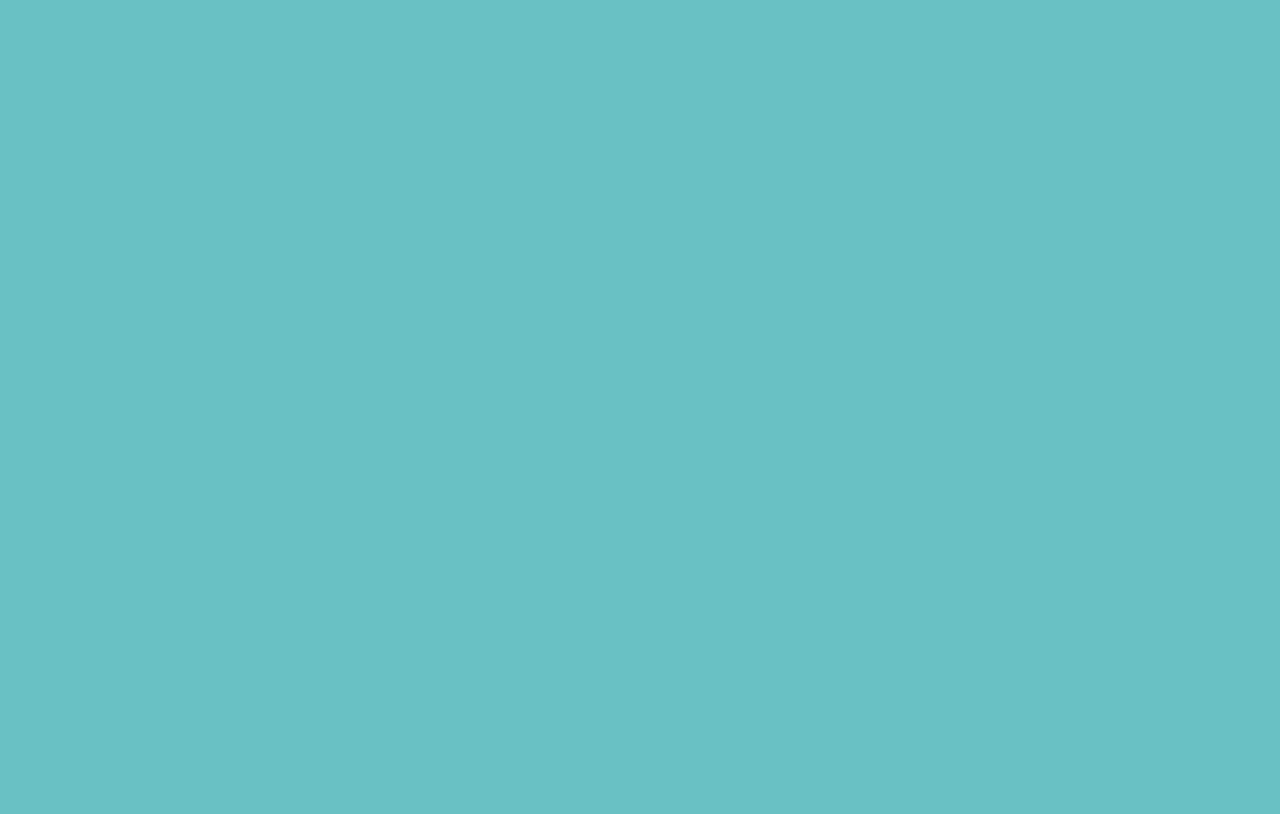
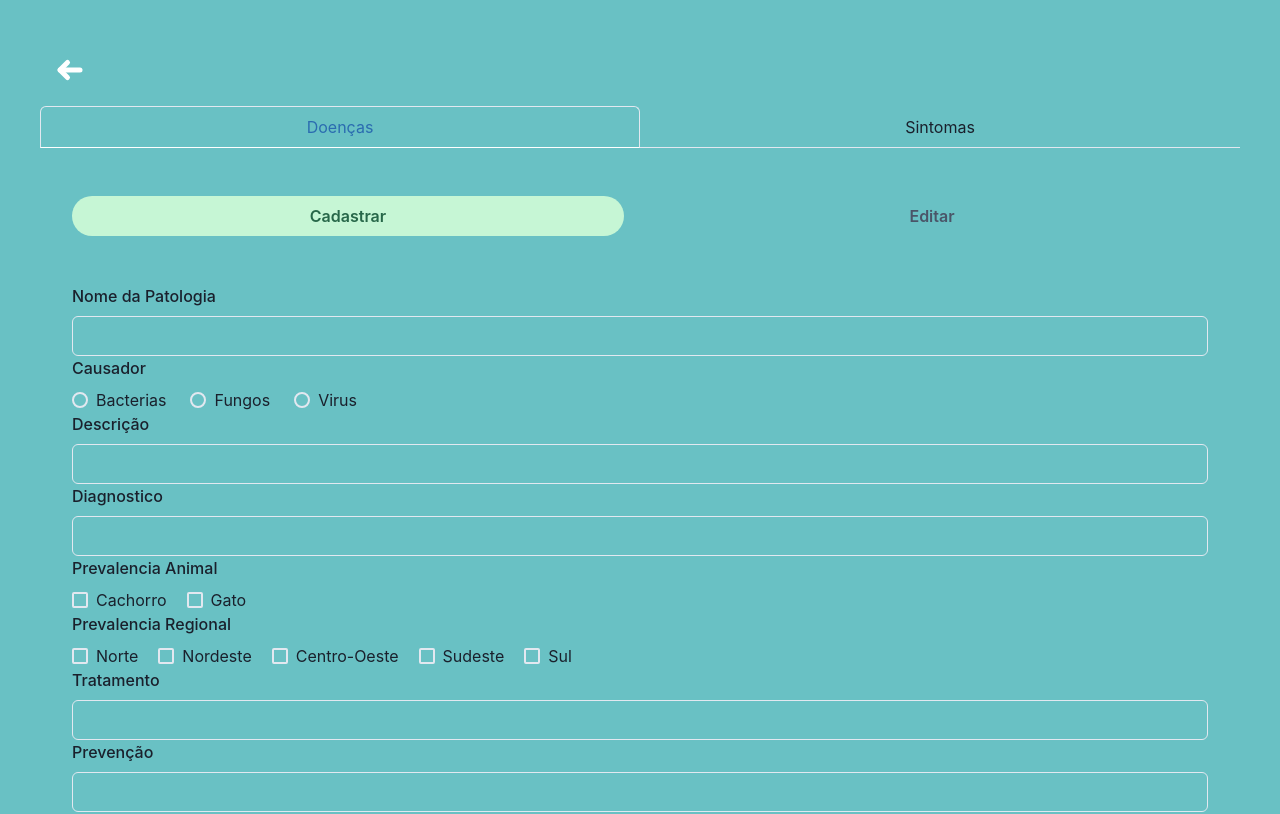
Before and after one commit to YuriDonato/clinicalvet, a React (Create React App) app: page /admin/registerDisease in a window 1280 px wide. Before the commit this address had no page. Shown: the top 814 px of the page. Built offline with nearby package versions, Linux system fonts and the light colour scheme; no server answers; the database is empty.

Commit message:
last update

```diff
--- a/src/pages/newRegisterDisease/index.tsx
+++ b/src/pages/newRegisterDisease/index.tsx
@@ -6,7 +6,7 @@ import EditDiseaseTab from '../../components/Admin/registerDisease/Edit'
 import RegisterSymptomTab from '../../components/Admin/registerSymptom/Register'
 import EditSymptomTab from '../../components/Admin/registerSymptom/Edit'
 
-const NewRegisterDisease = () => {
+const RegisterDisease = () => {
   return (
     <Container>
       <ReturnButton />
@@ -54,4 +54,4 @@ const NewRegisterDisease = () => {
   )
 }
 
-export default NewRegisterDisease
+export default RegisterDisease
--- a/src/routes.tsx
+++ b/src/routes.tsx
@@ -8,7 +8,7 @@ import Login from './pages/Login'
 import RegisterAdmin from './pages/registerAdmin'
 import Admin from './pages/Admin'
 import DiseaseDetails from './pages/DiseaseDetails'
-import NewRegisterDisease from './pages/newRegisterDisease'
+import RegisterDisease from './pages/newRegisterDisease'
 
 const Rotas = () => {
   return (
@@ -21,10 +21,7 @@ const Rotas = () => {
       <Route path="/login" element={<Login />} />
       <Route path="/landingPage" element={<Landing />} />
       <Route path="/admin/registerAdmin" element={<RegisterAdmin />} />
-      <Route
-        path="/admin/newRegisterDisease"
-        element={<NewRegisterDisease />}
-      />
+      <Route path="/admin/registerDisease" element={<RegisterDisease />} />
       <Route path="/admin" element={<Admin />} />
       <Route path="/disease/:key" element={<DiseaseDetails />} />
     </Routes>
```
